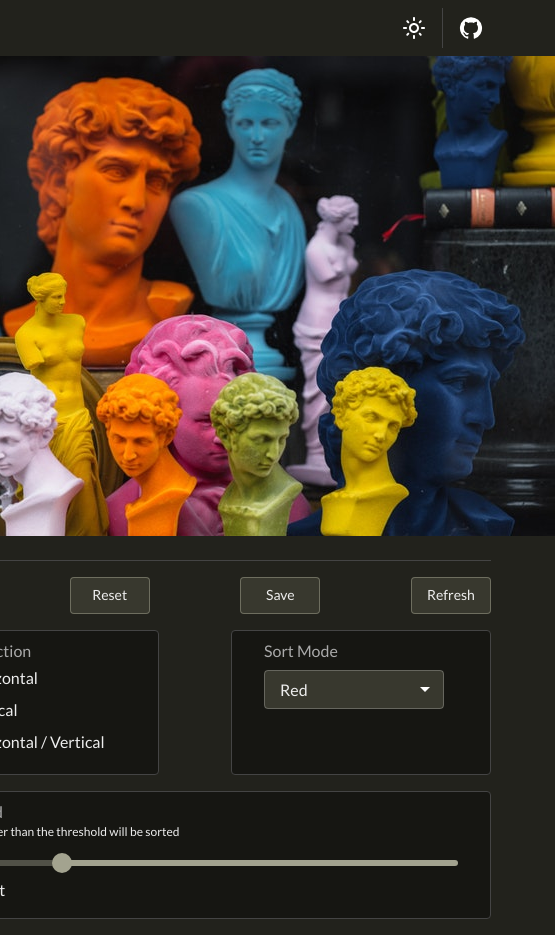
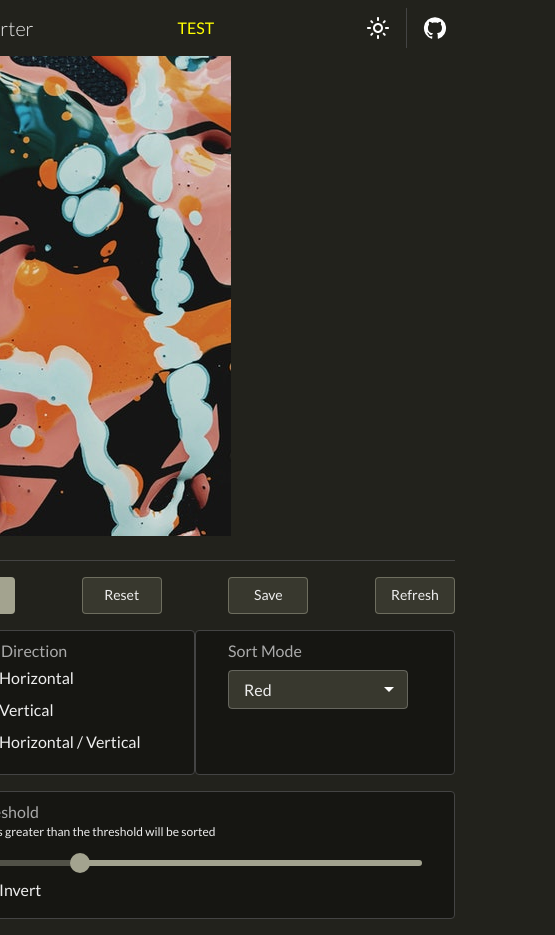
Before and after one commit to anoptic/pixel-sort, a React (Vite) app: page / in a window 390 px wide. Shown: the whole page, 555 px wide, since content can reach past the window. Built offline with nearby package versions, Linux system fonts and the light colour scheme; no server answers.

Commit message:
prep for mobile

```diff
--- a/src/components/Canvas.tsx
+++ b/src/components/Canvas.tsx
@@ -77,7 +77,7 @@ const Canvas = ({
           queryClient.invalidateQueries(['random']);
         }
       } else {
-        displayImage.src = initImage.desktop;
+        displayImage.src = initImage.mobile;
         displayImage.onload = () => {
           imageContext.drawImage(displayImage, 0, 0);
           imageData = imageContext.getImageData(0, 0, 720, 480);
@@ -103,12 +103,12 @@ const Canvas = ({
 
   return (
     <>
-      <canvas id="cacheCanvas" ref={cacheRef} width={720} height={480}></canvas>
+      <canvas id="cacheCanvas" ref={cacheRef} width={360} height={480}></canvas>
       <Figure>
         <canvas
           id="imageCanvas"
           ref={imageRef}
-          width={720}
+          width={360}
           height={480}
         ></canvas>
         <Caption
--- a/src/components/controls/Threshold.tsx
+++ b/src/components/controls/Threshold.tsx
@@ -24,7 +24,7 @@ const Threshold = ({ handleThreshold }: ThresholdProps) => {
   const theme = useTheme();
 
   const handleSlide = (event: any) => {
-    console.log(event.target);
+    // console.log(event.target);
     setSlide(() => event.target.value);
   };
   const handleCheckbox = () => {
--- a/src/components/header/Header.tsx
+++ b/src/components/header/Header.tsx
@@ -33,6 +33,7 @@ const Header = () => {
       >
         Pixel Sorter
       </Typography>
+      <div id='test' className='test'>TEST</div>
       <Stack
         direction="row"
         divider={<Divider orientation="vertical" variant="inset" flexItem />}
--- a/src/designTokens.ts
+++ b/src/designTokens.ts
@@ -16,6 +16,18 @@ import { PaletteMode } from '@mui/material';
 // };
 
 export const getDesignTokens = (mode: PaletteMode) => ({
+  components: {
+    MuiCssBaseline: {
+      styleOverrides: `
+        .test {
+          color: yellow;
+        },
+        #cacheCanvas {
+          display: none;
+        }
+      `,
+    },
+  },
   breakpoints: {
     values: {
       xs: 0,
--- a/src/hooks/useNewImage.ts
+++ b/src/hooks/useNewImage.ts
@@ -30,7 +30,7 @@ const useNewImage = () => {
     staleTime: Infinity,
     retry: 3,
     retryDelay: (attempt) => attempt * 10000,
-    // enabled: false,
+    enabled: false,
   });
 
   const newImg: NewImageObject = {
--- a/src/main.tsx
+++ b/src/main.tsx
@@ -1,7 +1,7 @@
 import React from 'react'
 import ReactDOM from 'react-dom/client'
 import App from './App'
-import './main.css'
+// import './main.css'
 
 ReactDOM.createRoot(document.getElementById('root')!).render(
   <React.StrictMode>
```
